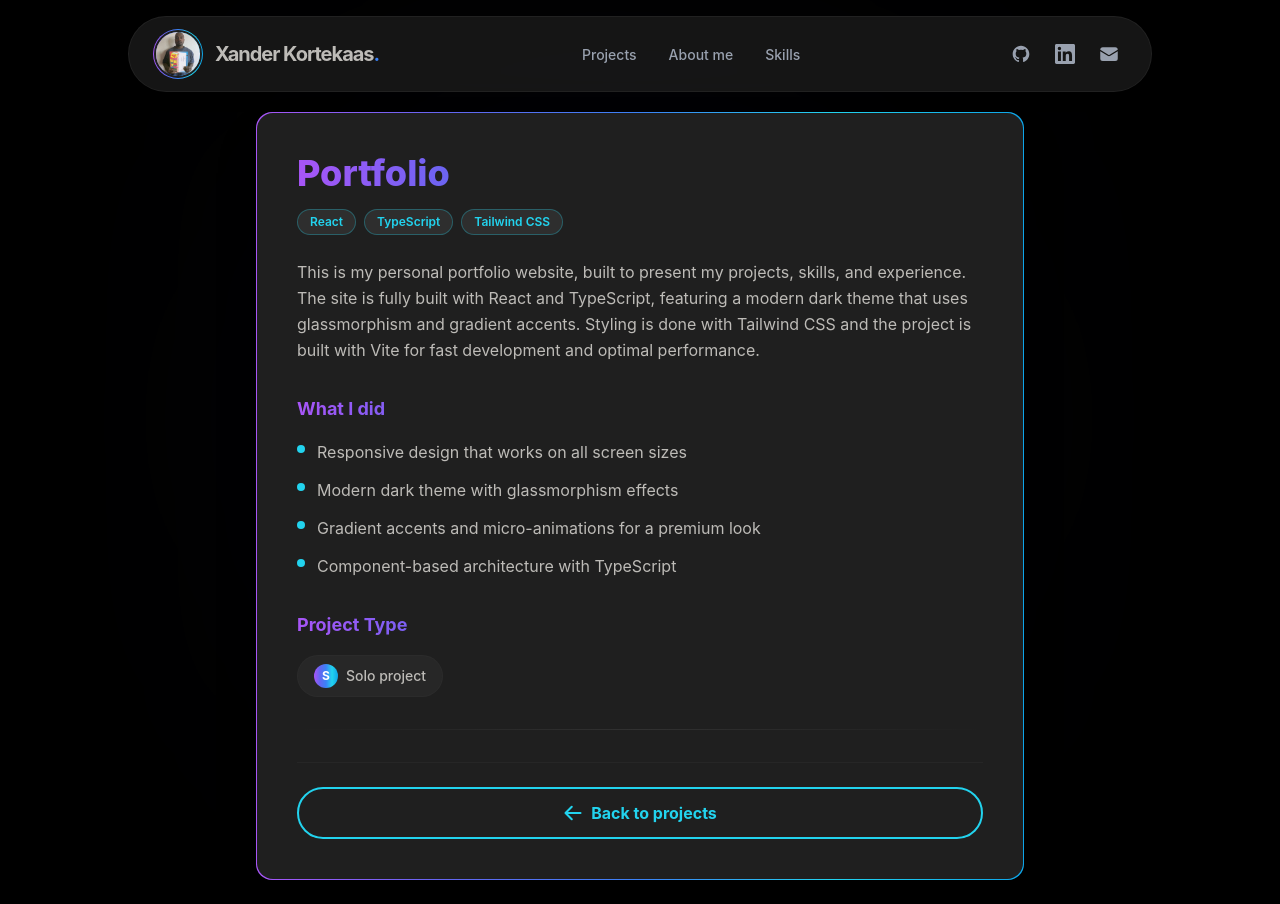
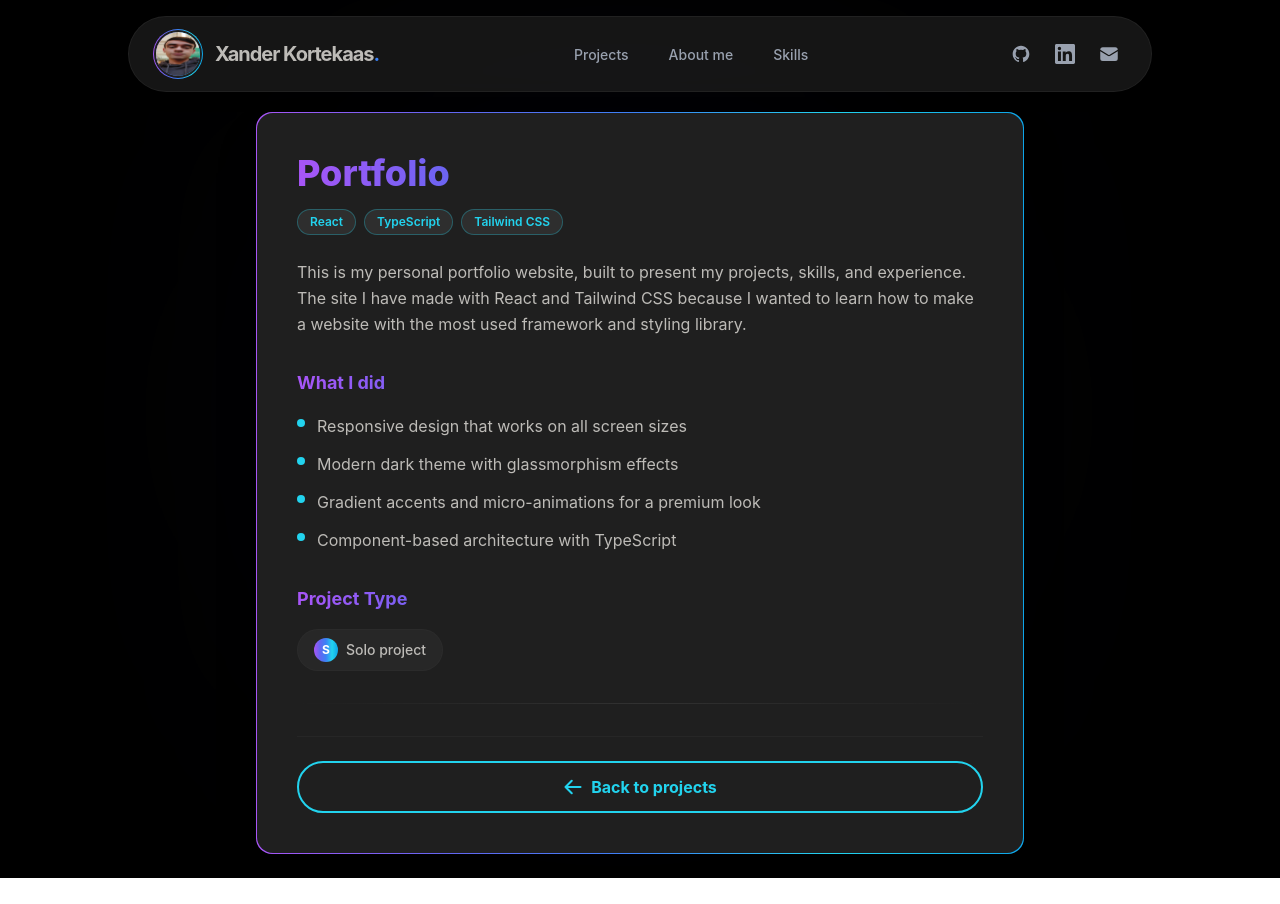
Before and after one commit to XanderKortekaas/XkPortfolio, a React (Vite) app: page /project/1 in a window 1280 px wide. After the commit the page ends 878 px from the top, so only its background shows below. Built offline with nearby package versions, Linux system fonts and the light colour scheme.

Commit message:
changed to real photo, changed some highlighting

```diff
--- a/src/App.tsx
+++ b/src/App.tsx
@@ -8,7 +8,7 @@ import SkillsPage from "./components/SkillsPage";
 import SkillDetail from "./components/SkillDetail";
 import Skills from "./components/Skills";
 import NotFound from "./components/NotFound";
-import logo from "./assets/YE.png";
+import logo from "./assets/Mugshot.png";
 
 function HomePage() {
   return (
--- a/src/components/AboutMe.tsx
+++ b/src/components/AboutMe.tsx
@@ -1,6 +1,6 @@
 import { useEffect } from "react";
 import { Link, useNavigate } from "react-router-dom";
-import logo from "../assets/Ye.png"
+import logo from "../assets/Mugshot.png"
 const skills = [
   "React",
   "TypeScript",
@@ -110,7 +110,7 @@ export default function AboutMe() {
               I'm always eager to learn new technologies and push myself
               beyond my comfort zone. Whether it's crafting a polished UI
               with Web Development or building game mechanics in Unity, I bring
-              curiosity and dedication to every project I take on.
+                curiosity and dedication to every project I take on.
             </p>
           </div>
         </div>
--- a/src/components/FrontPage.tsx
+++ b/src/components/FrontPage.tsx
@@ -8,7 +8,7 @@ export default function FrontPage({ logo }: { logo: any }) {
           <div className="relative p-[2px] rounded-full bg-main-gradient shrink-0">
             <img
               src={logo}
-              className="h-32 w-32 rounded-full border-4 border-gray-800 object-cover"
+              className="h-28 w-28 rounded-full border-4 border-gray-800 object-cover"
               alt="Xander Kortekaas"
             />
           </div>
--- a/src/components/Navbar.tsx
+++ b/src/components/Navbar.tsx
@@ -100,24 +100,24 @@ export default function Navbar({ logo }: { logo: any }) {
         </div>
 
         {/* DESKTOP LINKS */}
-        <ul className="hidden lg:flex items-center gap-8">
+        <ul className="hidden lg:flex items-center gap-2">
           {navLinks.map((link) => (
             <li key={link.name}>
               {link.href.startsWith("#") ? (
                 <a
                   href={link.href}
                   onClick={(e) => handleNavClick(e, link.href)}
-                  className="text-sm font-medium text-gray-400 hover:text-accent-indigo transition-colors"
+                  className="px-4 py-2 rounded-full text-sm font-medium text-gray-400 hover:text-accent-indigo hover:bg-gray-700/60 transition-all duration-200"
                 >
                   {link.name}
                 </a>
               ) : (
                 <Link
                   to={link.href}
-                  className={`text-sm font-medium transition-colors ${
+                  className={`px-4 py-2 rounded-full text-sm font-medium transition-all duration-200 ${
                     location.pathname === link.href
-                      ? "text-accent-cyan font-bold drop-shadow-[0_0_8px_rgba(34,211,238,0.5)]"
-                       : "text-gray-400 hover:text-accent-indigo"
+                      ? "text-accent-cyan font-bold drop-shadow-[0_0_8px_rgba(34,211,238,0.5)] bg-gray-700/60"
+                       : "text-gray-400 hover:text-accent-indigo hover:bg-gray-700/60"
                   }`}
                 >
                   {link.name}
--- a/src/data/projects.ts
+++ b/src/data/projects.ts
@@ -24,7 +24,7 @@ export const projects: Project[] = [
     description:
       "My personal portfolio built with React and TypeScript. Showcases my projects and skills with a modern dark theme.",
     longDescription:
-      "This is my personal portfolio website, built to present my projects, skills, and experience. The site is fully built with React and TypeScript, featuring a modern dark theme that uses glassmorphism and gradient accents. Styling is done with Tailwind CSS and the project is built with Vite for fast development and optimal performance.",
+      "This is my personal portfolio website, built to present my projects, skills, and experience. The site I have made with React and Tailwind CSS because I wanted to learn how to make a website with the most used framework and styling library.",
     tags: ["React", "TypeScript", "Tailwind CSS"],
     highlights: [
       "Responsive design that works on all screen sizes",
```
Also changed, not shown: src/assets/Mugshot.png (added).
